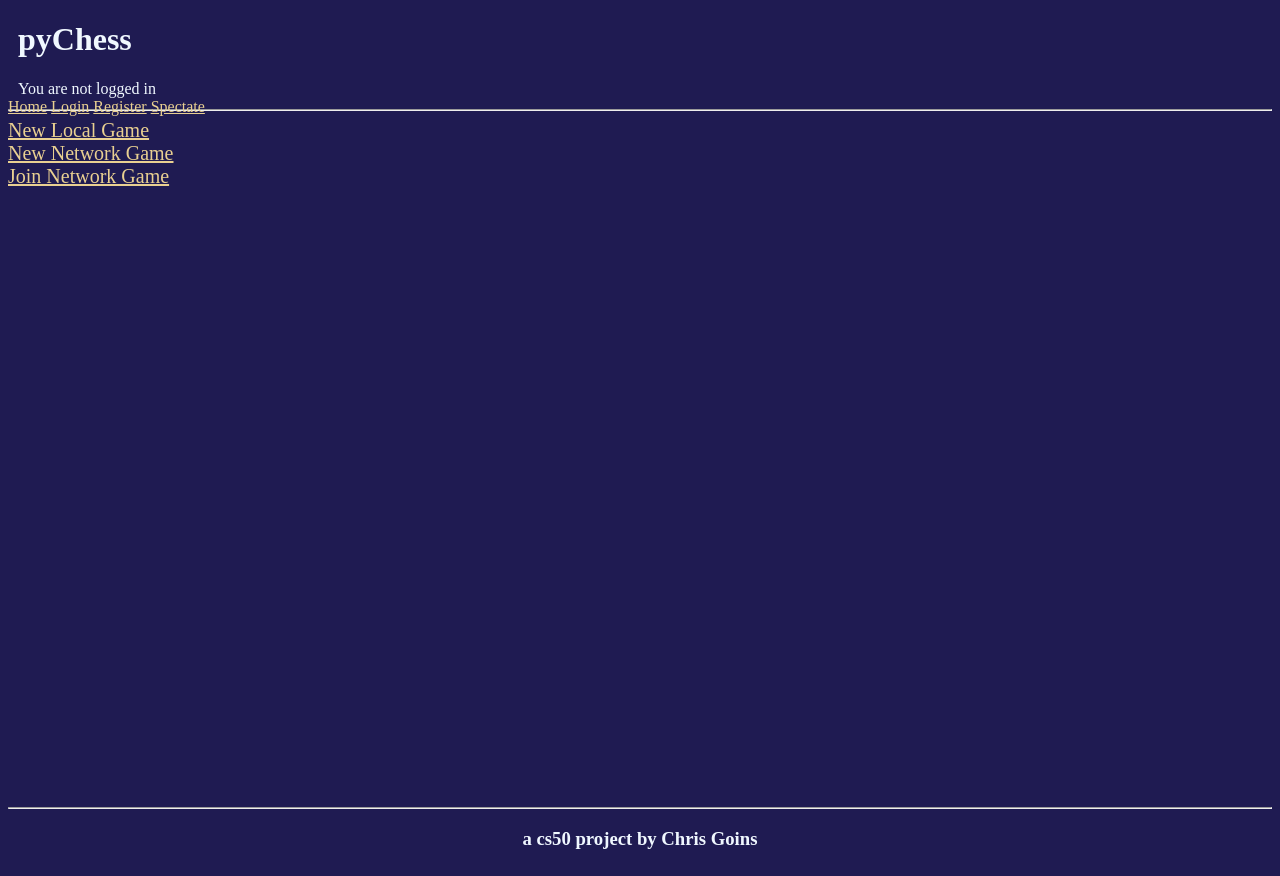
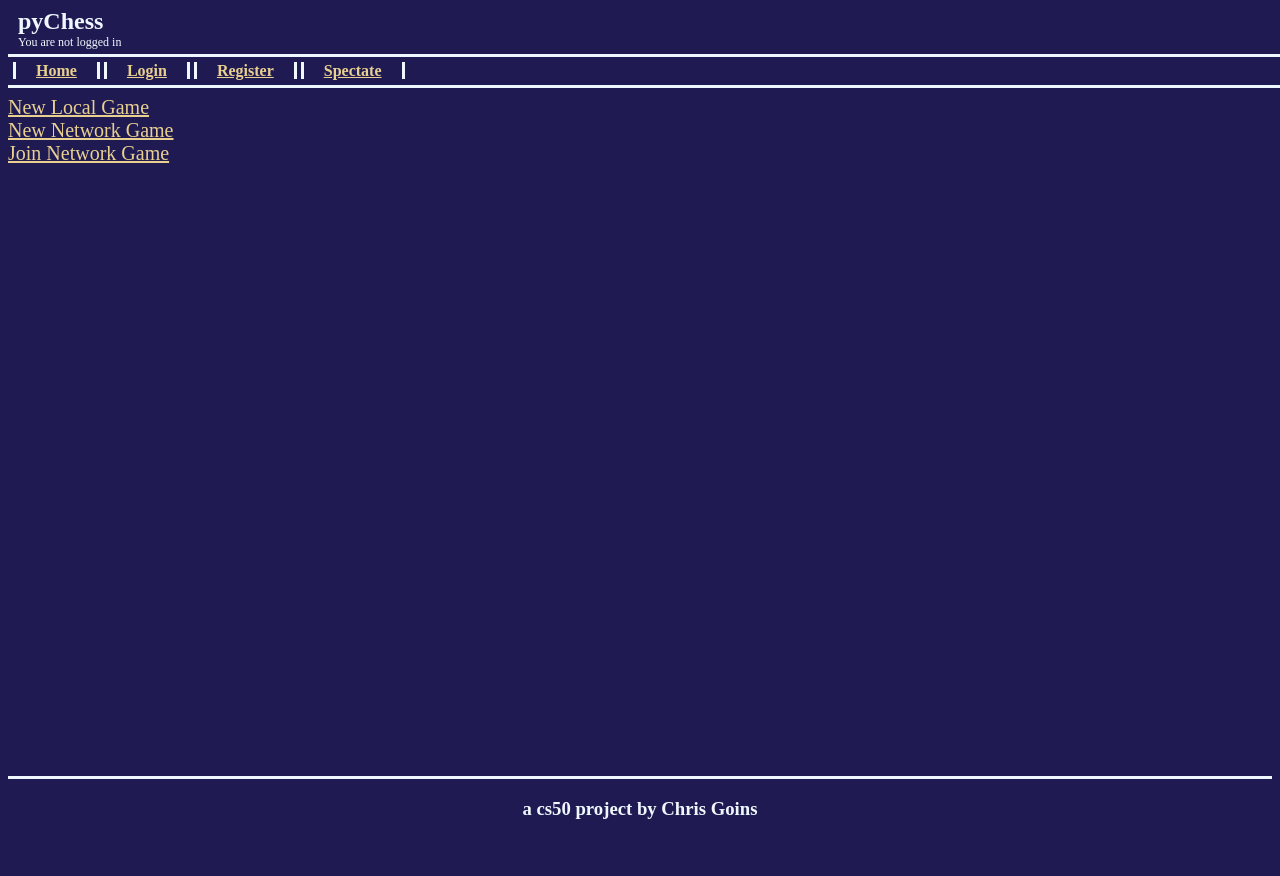
Before and after one commit to clgoins/pyChess, a Django app: page /play in a window 1280 px wide. After the commit the page ends 819 px from the top, so only its background shows below. Run offline with Django 4.2, Linux system fonts and the light colour scheme; some libraries are stand-ins or nearby versions.

Commit message:
Updated CSS & Bug fix in engine
Fixed a bug where Kings are allowed to move into check against the opposing King.
Updated a lot of CSS to make the navbar look pretty and fix a lot of wacky scaling problems.

```diff
--- a/pychess/static/pychess/styles.css
+++ b/pychess/static/pychess/styles.css
@@ -4,6 +4,11 @@ body {
 
 a {
     color:rgb(233, 208, 145);
+}
+
+a:hover {
+    color:#30538c;
+    background-color: aliceblue;
 }
 
 img {
@@ -13,9 +18,48 @@ img {
 
 .header {
     height:10vh;
-    min-height:49px;
+    width:100%;
+    min-height:80px;
     min-width:1008px;
     color:aliceblue;
+    position: relative;
+    float: left;
+    margin-bottom: 1vh;
+}
+
+.mainHeading {
+    position:relative;
+    font-size: max(24px,3vh);
+    font-weight: bold;
+    text-indent:10px;
+    float:left;
+}
+
+.subHeading {
+    float:left;
+    clear:both;
+    font-size: max(12px,1.5vh);
+    text-indent: 10px;
+}
+
+.navbar {
+    clear:both;
+    border-bottom: solid;
+    border-top: solid;
+    border-color: aliceblue;
+    width:100%;
+    position:absolute;
+    bottom:0;
+    padding:5px;
+}
+
+.navlink {
+    padding-left:20px;
+    padding-right:20px;
+    font-weight:bold;
+    border-left: solid;
+    border-right:solid;
+    border-color:aliceblue;
 }
 
 .footer {
@@ -24,12 +68,16 @@ img {
     min-width:1008px;
     text-align: center;
     color:aliceblue;
+    border-top:solid;
+    border-color:aliceblue;
 }
 
 .content {
+    clear:both;
     height: 85vh;
     min-height:412px;
     min-width:1008px;
+    color:aliceblue;
 }
 
 .centeredContent {
--- a/pychess/templates/pychess/layout.html
+++ b/pychess/templates/pychess/layout.html
@@ -8,16 +8,17 @@
     </head>
     <body>
         <div class="header">
-            <h1 style="text-indent:10px;">pyChess</h1>
+            <div class="mainHeading">pyChess</div>
             {% if user.is_authenticated %}
-            <div style="text-indent:10px">
+                <div class="subHeading">
                     You are logged in as <strong>{{ user }}</strong>
                 </div>
             {% else %}
-            <div style="text-indent:10px;">
+                <div class="subHeading">
                     You are not logged in
                 </div>
             {% endif %}
+            <div class="navbar">
                 <a class="navlink" href="{% url 'index' %}">Home</a>
                 {% if user.is_authenticated %}
                     <a class="navlink" href="{% url 'play' %}">Play</a>
@@ -29,12 +30,11 @@
                     <a class="navlink" href="{% url 'spectate' %}">Spectate</a>
                 {% endif %}
             </div>
-        <hr>
+        </div>
         <div class="content">
         {% block body %}
         {% endblock %}
         </div>
-        <hr>
         <div class="footer">
             <h3>a cs50 project by Chris Goins</h3>
         </div>
```
Also changed, not shown: pychess/chessEngine.py (+7 -0 lines), db.sqlite3. Lines whose indentation alone changed are shown as unchanged.
